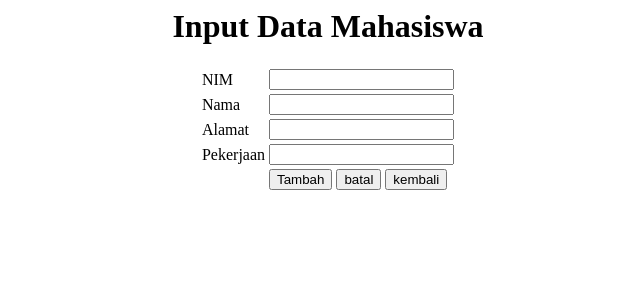
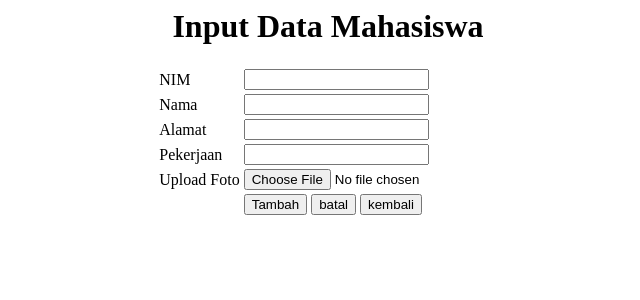
Before and after one commit to danz07/CRUD, a CodeIgniter app: page /crud/index.php/kampus/tambah in a window 1280 px wide. Shown: the top 300 px of the page, without its empty margins (312-952 px from the left). Run offline with CodeIgniter, Linux system fonts and the light colour scheme.

Commit message:
menambahkan file images

```diff
--- a/application/controllers/kampus.php
+++ b/application/controllers/kampus.php
@@ -22,11 +22,26 @@ class kampus extends CI_Controller{
         $alamat = $this->input->post('alamat');
         $pekerjaan = $this->input->post('pekerjaan');
 
+        $config ['max_size']=2048;
+        $config ['allowed_types']="png|jpg|jpeg|gif";
+        $config ['remove_spaces']='TRUE';
+        $config ['overwrite']='TRUE';
+        $config ['upload_path']=FCPATH.'images';
+
+        $this->load->library('upload');
+        $this->upload->initialize($config);
+
+        $this->upload->do_upload('foto');
+        $data_image = $this->upload->data('file_name');
+        $location = 'images/';
+        $foto=$location.$data_image;
+
         $data = array(
             'nim' => $nim,
             'nama' => $nama,
             'alamat' => $alamat,
-            'pekerjaan' => $pekerjaan
+            'pekerjaan' => $pekerjaan,
+            'foto'=> $foto
         );
 
         $this->m_data->input_data($data, 'mahasiswa');
@@ -46,11 +61,26 @@ class kampus extends CI_Controller{
         $alamat = $this->input->post('alamat');
         $pekerjaan = $this->input->post('pekerjaan');
 
+        $config ['max_size']=2048;
+        $config ['allowed_types']="png|jpg|jpeg|gif";
+        $config ['remove_spaces']='TRUE';
+        $config ['overwrite']='TRUE';
+        $config ['upload_path']=FCPATH.'images';
+
+        $this->load->library('upload');
+        $this->upload->initialize($config);
+
+        $this->upload->do_upload('foto');
+        $data_image = $this->upload->data('file_name');
+        $location = 'images/';
+        $foto=$location.$data_image;
+
         $data = array(
             'nim' => $nim,
             'nama' => $nama,
             'alamat' => $alamat,
-            'pekerjaan' => $pekerjaan
+            'pekerjaan' => $pekerjaan,
+            'foto'=>$foto
         );
 
         $where = array(
--- a/application/views/input_data.php
+++ b/application/views/input_data.php
@@ -25,6 +25,10 @@
             <td><input type="text" name="pekerjaan"></td>
         </tr>
         <tr>
+            <td>Upload Foto</td>
+            <td><input type="file" name="foto"></td>
+        </tr>
+        <tr>
             <td></td>
             <td><input type="submit"value="Tambah"> <input type="reset"value="batal"> <?php echo anchor('kampus/index','<input type=button value=kembali>'); ?></td>
         </tr>
--- a/application/views/tampil_data.php
+++ b/application/views/tampil_data.php
@@ -12,6 +12,7 @@
                 <th>Nama</th>
                 <th>Alamat</th>
                 <th>Pekerjaan</th>
+                <th>Foto</th>
                 <th>Action</th>
             </tr>
             <?php
@@ -24,6 +25,7 @@
                     <td><?php echo $u->nama ?></td>
                     <td><?php echo $u->alamat ?></td>
                     <td><?php echo $u->pekerjaan ?></td>
+                    <td><img src="<?php echo base_url();?><?php echo $u->foto ?>"width="50" height="50"></td>
                     <td>
                         <?php echo anchor('kampus/edit/'.$u->id,'Edit'); ?>
                         <?php echo anchor('kampus/hapus/'.$u->id,'Hapus'); ?>
```
Also changed, not shown: application/views/edit_data.php (+7 -0 lines), images/WIN_20230331_13_26_43_Pro.jpg (added), images/WIN_20230331_13_29_14_Pro.jpg (added), images/WhatsApp Image 2022-09-07 at 20_21_36.jpeg (added).
